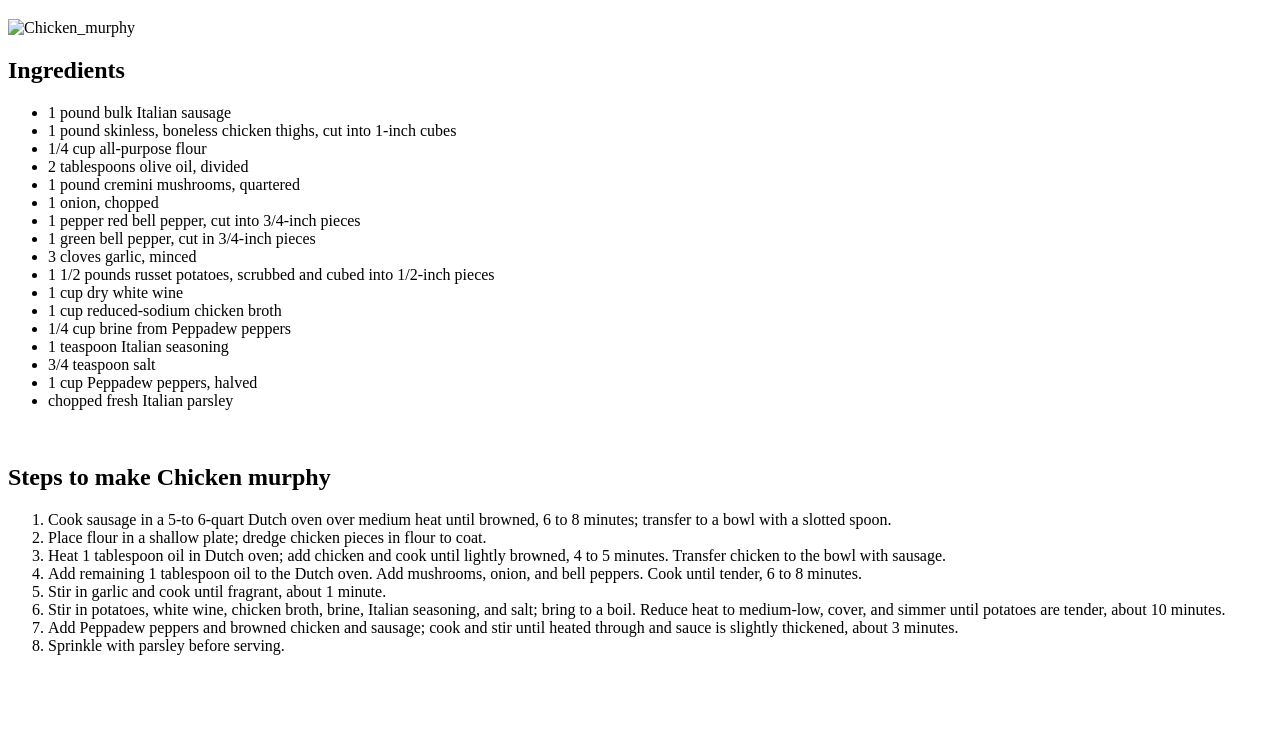
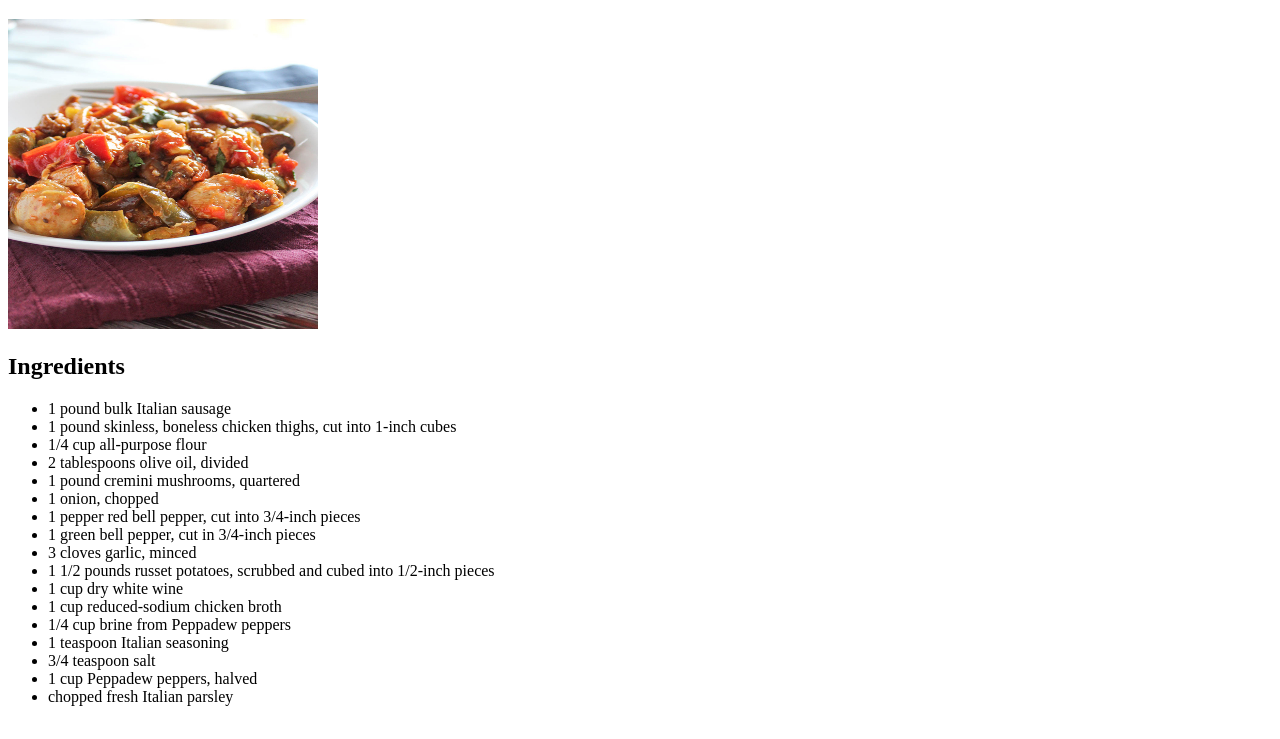
Before and after one commit to Nvadia/odin_recipes, a plain HTML site: page recipes/Chicken_murphy.html in a window 1280 px wide. Shown: the part 61-800 px from the top of the page. Drawn offline with Linux system fonts and the light colour scheme.

Commit message:
case error fix

```diff
--- a/recipes/Chicken_murphy.html
+++ b/recipes/Chicken_murphy.html
@@ -7,7 +7,7 @@
 </head>
 <body>
     <h1>Chicken Murphy</h1>
-    <img src="Images/Chi_murphy.jpeg" alt="Chicken_murphy" width="310" height="310">
+    <img src="Images/chi_murphy.jpg" alt="Chicken_murphy" width="310" height="310">
 
     <br>
 
```
